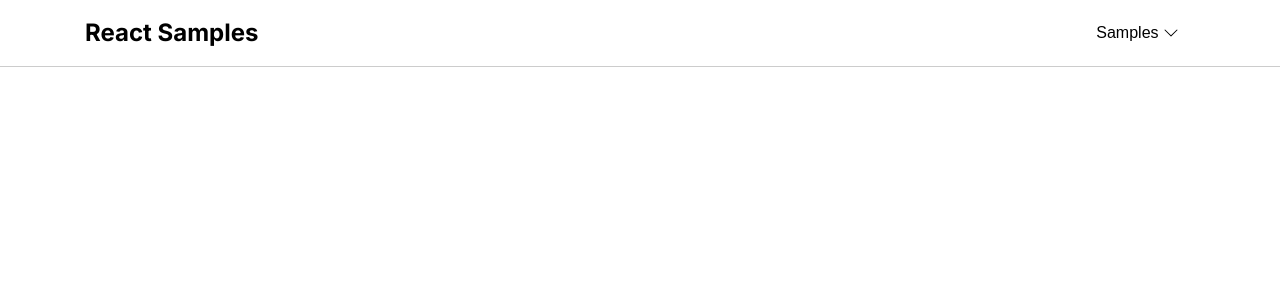
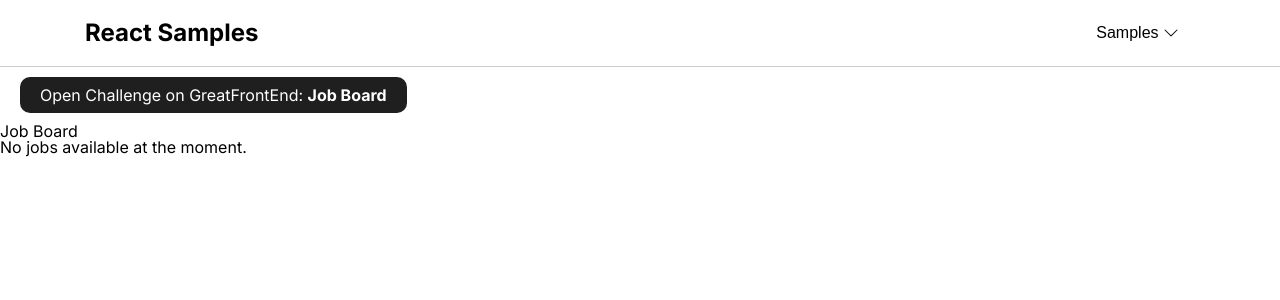
Before and after one commit to arjay07/react-samples, a React (Vite) app: page /job-board in a window 1280 px wide. Shown: the top 300 px of the page. Built offline with nearby package versions, Linux system fonts and the light colour scheme.

Commit message:
Add JobBoard and JobBoardView components; update route configuration

```diff
--- /dev/null
+++ b/src/components/JobBoard.tsx
@@ -0,0 +1,39 @@
+import React from 'react';
+
+const apiBaseUrl = 'https://hacker-news.firebaseio.com/v0';
+
+interface JobStory {
+    by: string;
+    id: number;
+    score: number;
+    time: number;
+    type: string;
+    url: string;
+};
+
+const fetchJobs = async (): Promise<JobStory[]> => {
+
+    try {
+        const storiesRes = await fetch(`${apiBaseUrl}/jobstories.json`);
+        const itemIds: number[] = await storiesRes.json();
+
+        const allJobs = itemIds.map(async (id) => ((await fetch(`${apiBaseUrl}/item/${id}`)).json()));
+
+    } catch(err) {
+        console.error(err);
+    }
+
+    return [];
+}
+
+
+const JobBoard: React.FC = () => {
+    return (
+        <div>
+            <h1>Job Board</h1>
+            <p>No jobs available at the moment.</p>
+        </div>
+    );
+};
+
+export default JobBoard;
--- a/src/routes/routeConfig.ts
+++ b/src/routes/routeConfig.ts
@@ -1,5 +1,6 @@
 import ImageCarouselView from "../views/ImageCarouselView";
 import ImageCarouselViewII from "../views/ImageCarouselViewII";
+import JobBoardView from "../views/JobBoardView";
 
 export type RouteConfig = {
     label: string;
@@ -18,4 +19,9 @@ export const routes: RouteConfig[] = [
         path: "/image-carousel-ii",
         component: ImageCarouselViewII,
     },
+    {
+        label: "Job Board",
+        path: "/job-board",
+        component: JobBoardView,
+    }
 ].sort((a, b) => a.label.localeCompare(b.label));
--- /dev/null
+++ b/src/views/JobBoardView.tsx
@@ -0,0 +1,17 @@
+import React from 'react';
+import JobBoard from '../components/JobBoard';
+
+const JobBoardView: React.FC = () => {
+    return (
+        <>
+            <div className="referenceLink">
+            <a className="btnLink" href="https://www.greatfrontend.com/interviews/study/gfe75/questions/user-interface/job-board/react" target="_blank" rel="noopener noreferrer">
+                Open Challenge on GreatFrontEnd: <span className="fw-bold">Job Board</span>
+            </a>
+            </div>
+            <JobBoard/>
+        </>
+    );
+};
+
+export default JobBoardView;
```
